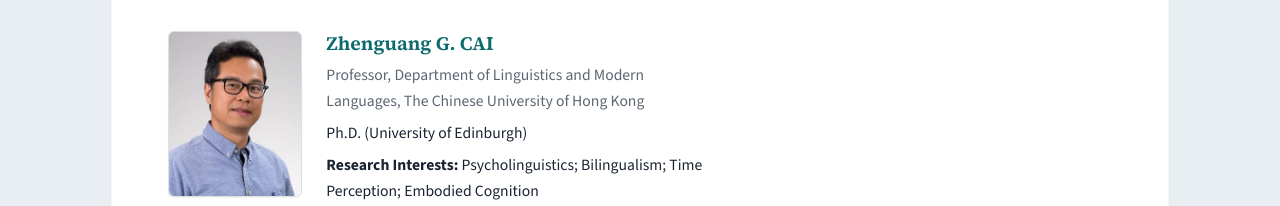
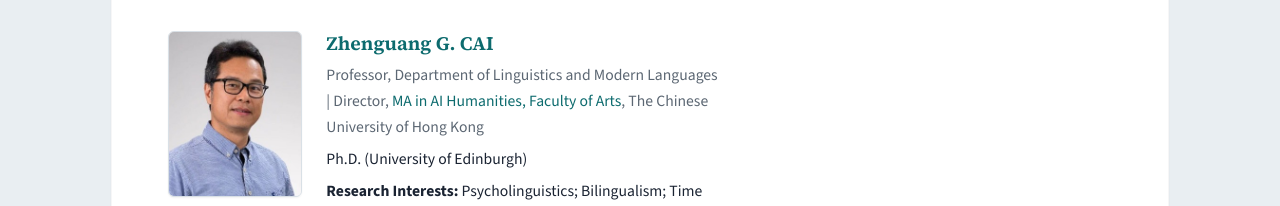
Before and after one commit to cuhklpl/cuhklpl.github.io, a plain HTML site: page people.html in a window 1280 px wide. Shown: the part 547-753 px from the top of the page. Drawn offline with nearby package versions, Linux system fonts and the light colour scheme.

Commit message:
Update people.html

```diff
--- a/people.html
+++ b/people.html
@@ -62,7 +62,7 @@
                   <div class="span8 offset">
                      <h4><a href="https://ling.cuhk.edu.hk/people/faculty-linguistics/cai-zhenguang/">Zhenguang G.
                            CAI</a></h4>
-                     <p>Professor, Department of Linguistics and Modern Languages, The Chinese University of Hong Kong
+                     <p>Professor, Department of Linguistics and Modern Languages | Director, <a href="https://www.arts.cuhk.edu.hk/web/maaih/overview">MA in AI Humanities, Faculty of Arts</a>, The Chinese University of Hong Kong
                      </p>
                      <p>Ph.D. (University of Edinburgh)</p>
                      <p><b>Research Interests:</b> Psycholinguistics; Bilingualism; Time Perception; Embodied Cognition
```
